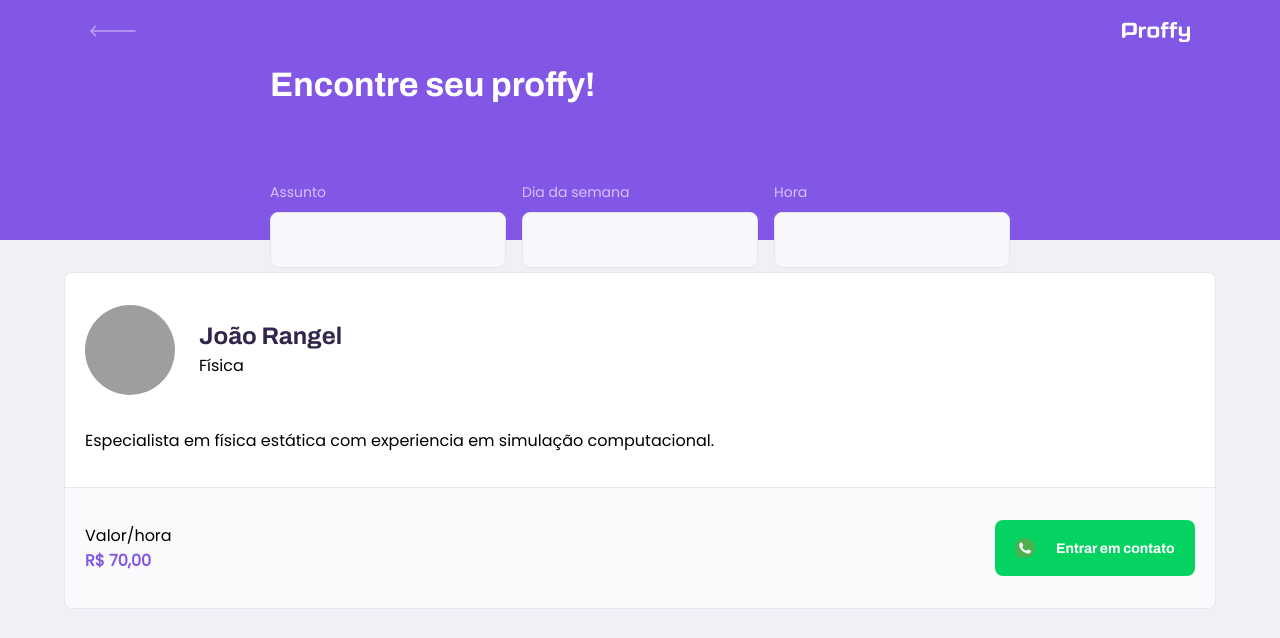
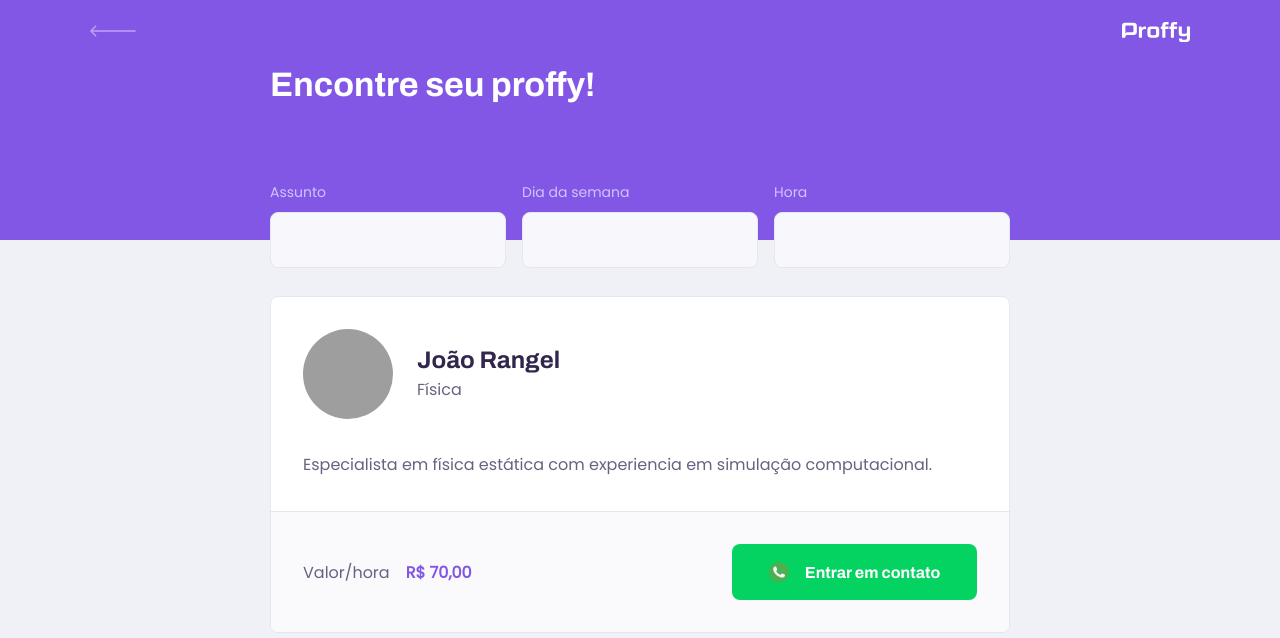
Before and after one commit to Joao-rangel/js-proffy, a React (Create React App) app: page /study in a window 1280 px wide. Shown: the top 638 px of the page. Built offline with nearby package versions, Linux system fonts and the light colour scheme; grey boxes are pictures that could not be loaded.

Commit message:
teacher card pc style

```diff
--- a/src/assets/styles/global.css
+++ b/src/assets/styles/global.css
@@ -44,6 +44,7 @@
 
 body, input, button, textarea {
   font: 500 1.6rem Poppins; /* 1 rem = 16px (tamanho padrão) mas nesse caso as fontes estão em 60% por isso, 1.6 para compensar */
+  color: var(--color-text-base);
 }
 
 .container{
--- a/src/pages/TeacherList/styles.css
+++ b/src/pages/TeacherList/styles.css
@@ -142,6 +142,35 @@
   }
 
   #search-teachers .input-block + .input-block { /* todo input-block depois do input-block */
-    margin-top: 0rem;
+    margin-top: 0;
+  }
+
+  #page-teacher-list main {
+    padding: 3.2rem 0;
+    max-width: 740px;
+    margin: 0 auto;
+  }
+
+  .teacher-item header, .teacher-item footer {
+    padding: 3.2rem;
+  }
+
+  .teacher-item > p {
+    padding: 0 3.2rem;
+  }
+
+  .teacher-item footer p strong {
+    display: initial;
+    margin-left: 1.6rem;
+  }
+
+  .teacher-item footer button {
+    width: 24.5rem;
+    font-size: 1.6rem;
+    justify-content: center;
+  }
+
+  .teacher-item footer button img {
+    margin-right: 1.6rem;
   }
 }
```
